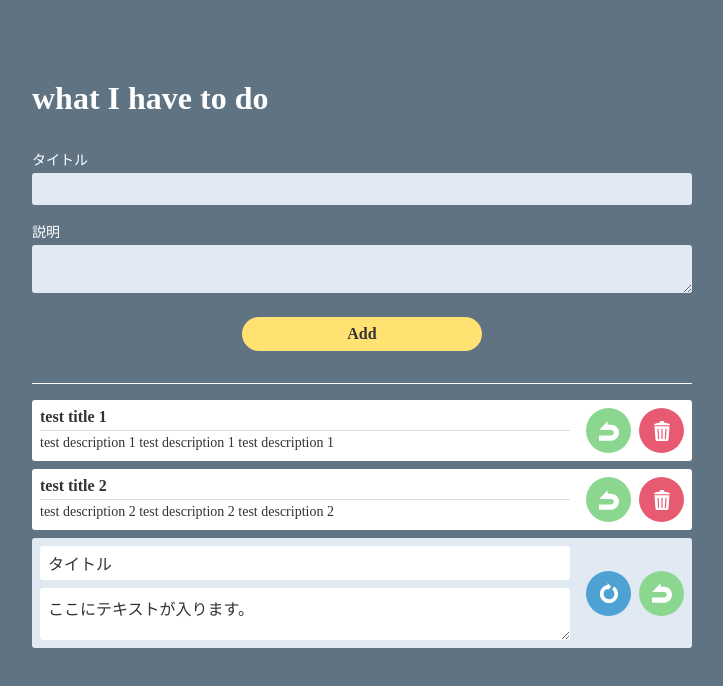
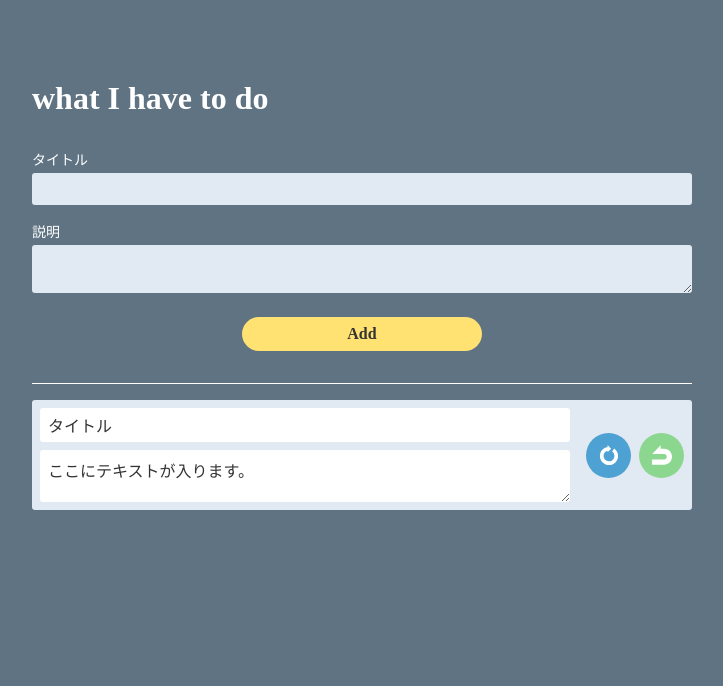
Before and after one commit to tomomi-hirai/react-todo, a React (Create React App) app: page / in a window 1280 px wide. Shown: the top 686 px of the page, without its empty margins (278-1001 px from the left). Built offline with nearby package versions, Linux system fonts and the light colour scheme.

Commit message:
タスク投稿機能実装

```diff
--- a/src/components/App.js
+++ b/src/components/App.js
@@ -4,26 +4,37 @@ import TodoList from './TodoList';
 import '../css/ress.css';
 import '../css/app.css';
 
+let currentId = 0;
+
 class App extends Component {
   constructor(props) {
     super(props);
 
+    const todoItems = [];
+
     this.state = {
-      todoItems: [
-        {
-          id: 1,
-          title: 'test title 1',
-          desc: 'test description 1 test description 1 test description 1',
-          done: false
-        },
-        {
-          id: 2,
-          title: 'test title 2',
-          desc: 'test description 2 test description 2 test description 2',
-          done: false
-        }
-      ]
+      todoItems: todoItems
     }
+    this.handleSubmit = this.handleSubmit.bind(this);
+  }
+
+  handleSubmit(e) {
+    e.preventDefault();
+
+    const target = e.target;
+
+    const newTodoItem = {
+      id: currentId,
+      title: target.title.value,
+      desc: target.desc.value,
+      done: false
+    };
+    const newTodoItems = [...this.state.todoItems, newTodoItem];
+    this.setState({ todoItems: newTodoItems });
+
+    currentId++;
+    target.title.value = '';
+    target.desc.value = '';
   }
 
   render() {
@@ -31,7 +42,9 @@ class App extends Component {
       <div className="app">
         <h1 className="heading">what I have to do</h1>
         <div className="app__mainFormWrapper">
-          <Form />
+          <Form
+            handleSubmit={this.handleSubmit}
+          />
         </div>
         <div className="app__todoWrapper">
           <TodoList
--- a/src/components/EditTodoItem.js
+++ b/src/components/EditTodoItem.js
@@ -5,10 +5,10 @@ class EditTodoItem extends Component {
     return(
       <li className="todoList__item editItem">
         <div className="editItem__content">
-          <from className="editForm">
+          <form className="editForm">
             <input className="editForm__textBox" type="text" name="title" value="タイトル" />
             <textarea className="editForm__textBox" name="desc">ここにテキストが入ります。</textarea>
-          </from>
+          </form>
         </div>
         <ul className="todoList__actionBtnList">
           <li className="todoList__actionBtnItem">
--- a/src/components/Form.js
+++ b/src/components/Form.js
@@ -4,15 +4,15 @@ import '../css/form.css';
 class Form extends Component {
   render() {
     return(
-      <from className="mainForm">
+      <form className="mainForm" onSubmit={this.props.handleSubmit}>
         <label className="mainForm__label">タイトル
           <input className="mainForm__textBox" type="text" name="title" required />
         </label>
         <label className="mainForm__label">説明
           <textarea className="mainForm__textBox" name="desc"></textarea>
         </label>
-        <button className="mainForm__addBtn" type="button">Add</button>
-      </from>
+        <input className="mainForm__addBtn" type="submit" value="Add" />
+      </form>
     );
   }
 }
```
